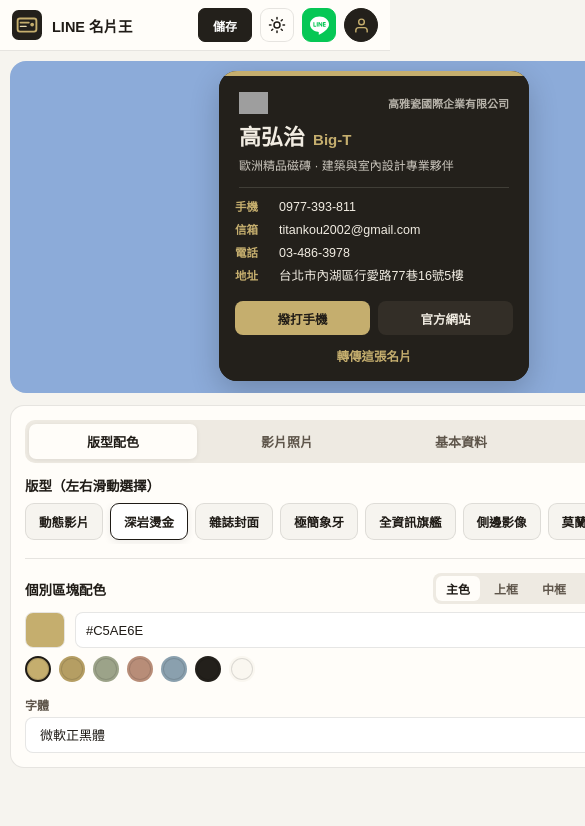
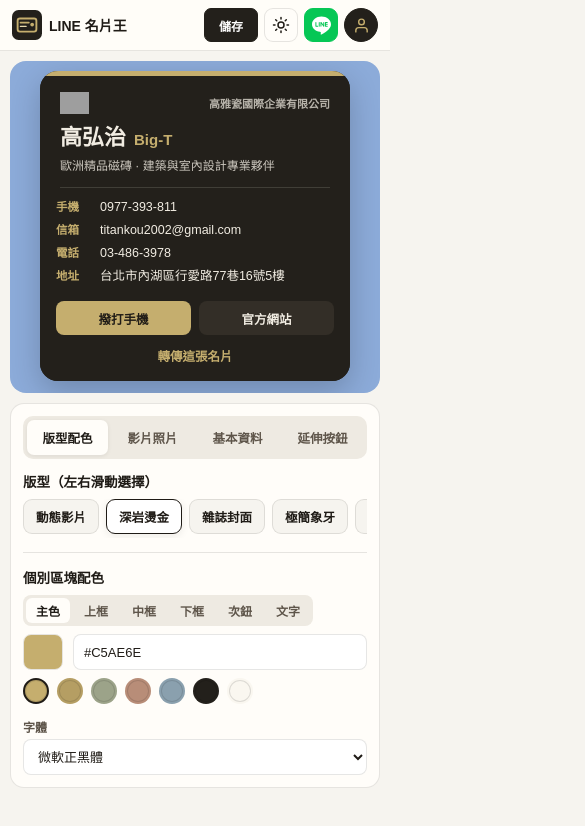
Before and after one commit to titankou2002/line-card-king, a plain HTML site: page web/index.html in a window 390 px wide. Shown: the top 826 px of the page, 585 px wide, since content can reach past the window. Drawn offline with nearby package versions, Linux system fonts and the light colour scheme; grey boxes are pictures that could not be loaded.

Commit message:
fix: 修正手機版Grid寬度溢出

```diff
--- a/web/index.html
+++ b/web/index.html
@@ -43,6 +43,12 @@ window.CARD_KING_CONFIG = {
   }
 
   * { box-sizing: border-box; margin: 0; padding: 0; }
+
+  html, body {
+    overflow-x: hidden;
+    width: 100%;
+    max-width: 100vw;
+  }
 
   body {
     font-family: "Microsoft JhengHei", "微軟正黑體", sans-serif;
@@ -104,7 +110,7 @@ window.CARD_KING_CONFIG = {
     display: grid; grid-template-columns: 430px 1fr; gap: 26px; align-items: start;
   }
   @media (max-width: 920px) { .stage { grid-template-columns: 1fr; padding: 14px 12px 48px; } }
-  .preview-col { position: sticky; top: 70px; }
+  .preview-col { position: sticky; top: 70px; min-width: 0; max-width: 100%; }
   @media (max-width: 920px) { .preview-col { position: static; } }
 
   .phone-shell {
@@ -212,25 +218,27 @@ window.CARD_KING_CONFIG = {
   .editor-panel {
     background: var(--surface); border: 1px solid var(--border);
     border-radius: 16px; padding: 20px; display: flex; flex-direction: column; gap: 15px;
+    min-width: 0; max-width: 100%; overflow: hidden;
   }
-  .sec-title { font-size: 13.5px; font-weight: 700; color: var(--t1); display: flex; align-items: center; justify-content: space-between; gap: 8px; }
+  .sec-title { font-size: 13.5px; font-weight: 700; color: var(--t1); display: flex; align-items: center; justify-content: space-between; gap: 8px; flex-wrap: wrap; }
   .sep { height: 1px; background: var(--border); }
 
   /* 收納分頁列（手機與電腦皆俐落不長滾） */
   .dock-tabs {
-    display: grid; grid-template-columns: repeat(4, 1fr); gap: 6px;
-    background: var(--raised); padding: 4px; border-radius: 10px;
+    display: grid; grid-template-columns: repeat(4, 1fr); gap: 4px;
+    background: var(--raised); padding: 4px; border-radius: 10px; width: 100%;
   }
   .dock-tab {
-    border: none; background: transparent; padding: 8px 4px; border-radius: 7px;
-    font-size: 13px; font-weight: 700; color: var(--t2); cursor: pointer; font-family: inherit;
+    border: none; background: transparent; padding: 8px 2px; border-radius: 7px;
+    font-size: 12.5px; font-weight: 700; color: var(--t2); cursor: pointer; font-family: inherit;
+    white-space: nowrap;
   }
   .dock-tab.active { background: var(--surface); color: var(--t1); box-shadow: 0 1px 4px rgba(31,27,22,0.08); }
-  .dock-pane { display: none; flex-direction: column; gap: 14px; }
+  .dock-pane { display: none; flex-direction: column; gap: 14px; min-width: 0; max-width: 100%; }
   .dock-pane.active { display: flex; }
 
   /* 8 款版型：電腦 4x2，手機改為「單行左右橫滑一條」 */
-  .style-grid { display: grid; grid-template-columns: repeat(4, 1fr); gap: 7px; margin-top: 8px; }
+  .style-grid { display: grid; grid-template-columns: repeat(4, 1fr); gap: 7px; margin-top: 8px; max-width: 100%; }
   .style-opt {
     border: 1.5px solid var(--border); border-radius: 9px; padding: 9px 10px;
     background: var(--bg); cursor: pointer; font-family: inherit; font-size: 12.5px; font-weight: 700; color: var(--t1);
@@ -239,26 +247,28 @@ window.CARD_KING_CONFIG = {
   .style-opt.active { border-color: #1f1b16; background: #fff; box-shadow: 0 2px 8px rgba(31,27,22,0.08); }
 
   @media (max-width: 920px) {
-    .topbar { padding: 8px 12px; }
-    .topbar h1 { font-size: 14.5px; }
-    .stage { gap: 12px; padding: 10px 10px 32px; }
+    .topbar { padding: 8px 12px; flex-wrap: nowrap; gap: 6px; }
+    .topbar-title { gap: 7px; min-width: 0; }
+    .topbar h1 { font-size: 14px; white-space: nowrap; }
+    .toolbar { gap: 6px; flex-wrap: nowrap; flex-shrink: 0; }
+    .stage { gap: 10px; padding: 10px 10px 32px; grid-template-columns: minmax(0, 1fr); }
     .phone-shell { background: transparent; padding: 0; border-radius: 16px; box-shadow: none; max-width: 100%; }
     .phone-screen { min-height: auto; border-radius: 16px; }
     .line-header { display: none; }
     .chat-body { padding: 10px 10px 12px; }
-    .mega-card { max-width: 310px; }
+    .mega-card { max-width: 310px; width: 100%; }
     .mc-video-box { aspect-ratio: 16 / 8; }
     .mc-hero-box { height: 150px; }
     .mc-body { padding: 10px 16px; gap: 5px; }
     .mc-foot { padding: 6px 16px 12px; gap: 6px; }
     .mc-btn-pri, .mc-btn-sec { height: 34px; font-size: 12.5px; }
-    .editor-panel { padding: 14px; border-radius: 14px; gap: 12px; }
+    .editor-panel { padding: 12px; border-radius: 14px; gap: 12px; }
     .style-grid {
-      display: flex; overflow-x: auto; flex-wrap: nowrap; gap: 7px;
+      display: flex; overflow-x: auto; flex-wrap: nowrap; gap: 7px; width: 100%;
       padding-bottom: 4px; -webkit-overflow-scrolling: touch;
     }
     .style-grid::-webkit-scrollbar { display: none; }
-    .style-opt { flex: 0 0 auto; padding: 8px 13px; }
+    .style-opt { flex: 0 0 auto; padding: 7px 12px; }
   }
 
   /* 調色槽切換 */
```
